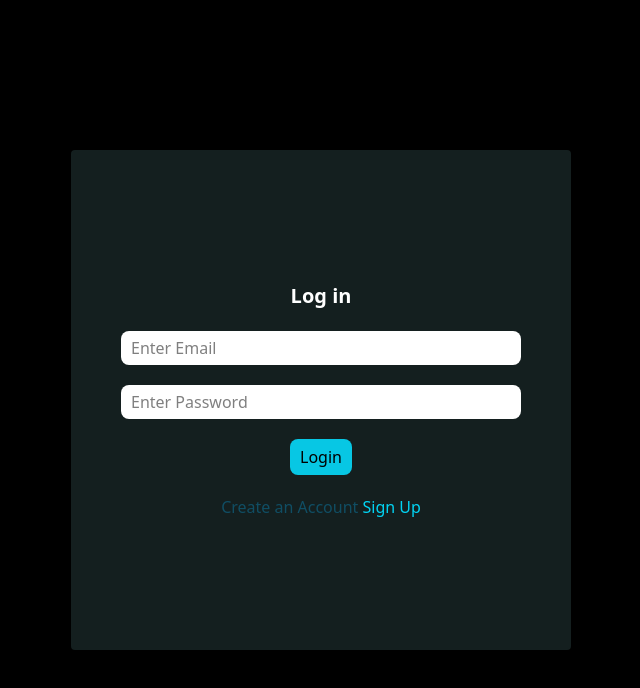
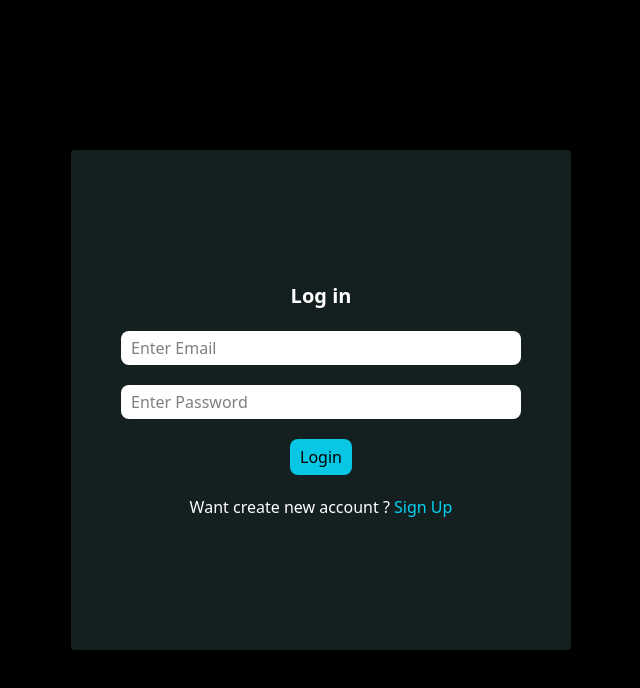
Before and after one commit to HasibCoderLab/authentication-with-mern, a React app in the folder frontend/: page /login in a window 1280 px wide. Shown: the top 688 px of the page, without its empty margins (319-959 px from the left). Built offline with nearby package versions, Linux system fonts and the light colour scheme; the HTML template or start-up script is replaced by a standard one.

Commit message:
change style

```diff
--- a/frontend/src/pages/Login.jsx
+++ b/frontend/src/pages/Login.jsx
@@ -56,7 +56,7 @@ const Login = () => {
                     <button className="bg-[#07c7e4] text-black px-2.5 py-1.5 rounded-lg cursor-pointer
                     "
                     >Login </button>
-                    <p className=" cursor-pointer text-cyan-900">Create  an Account <span className="text-cyan-400" onClick={() => navigate("/signup")}> Sign Up </span>
+                    <p className=" cursor-pointer text-white"> Want create  new account ? <span className="text-cyan-400" onClick={() => navigate("/signup")}> Sign Up </span>
                     </p>
                 </form >
             </div>
--- a/frontend/src/pages/SignUp.jsx
+++ b/frontend/src/pages/SignUp.jsx
@@ -87,7 +87,7 @@ const SignUp = () => {
                     "
                     >SignUp </button>
 
-                    <p className=" cursor-pointer text-cyan-900">Already Have an Account ? <span className="text-cyan-400" onClick={() => navigate("/login")}> login </span>
+                    <p className=" cursor-pointer text-white">Already have  Account ? <span className="text-cyan-400" onClick={() => navigate("/login")}> login </span>
                     </p>
                           </form >
             </div>
```
